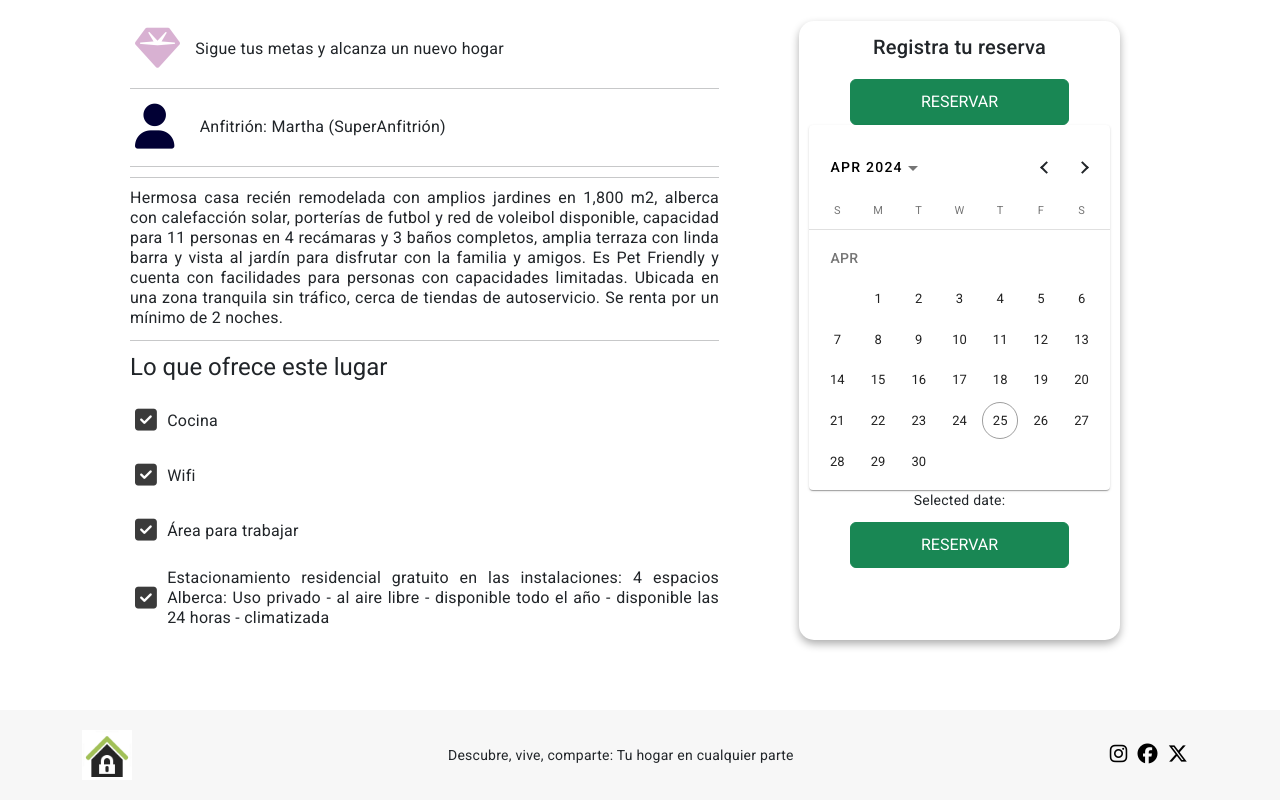
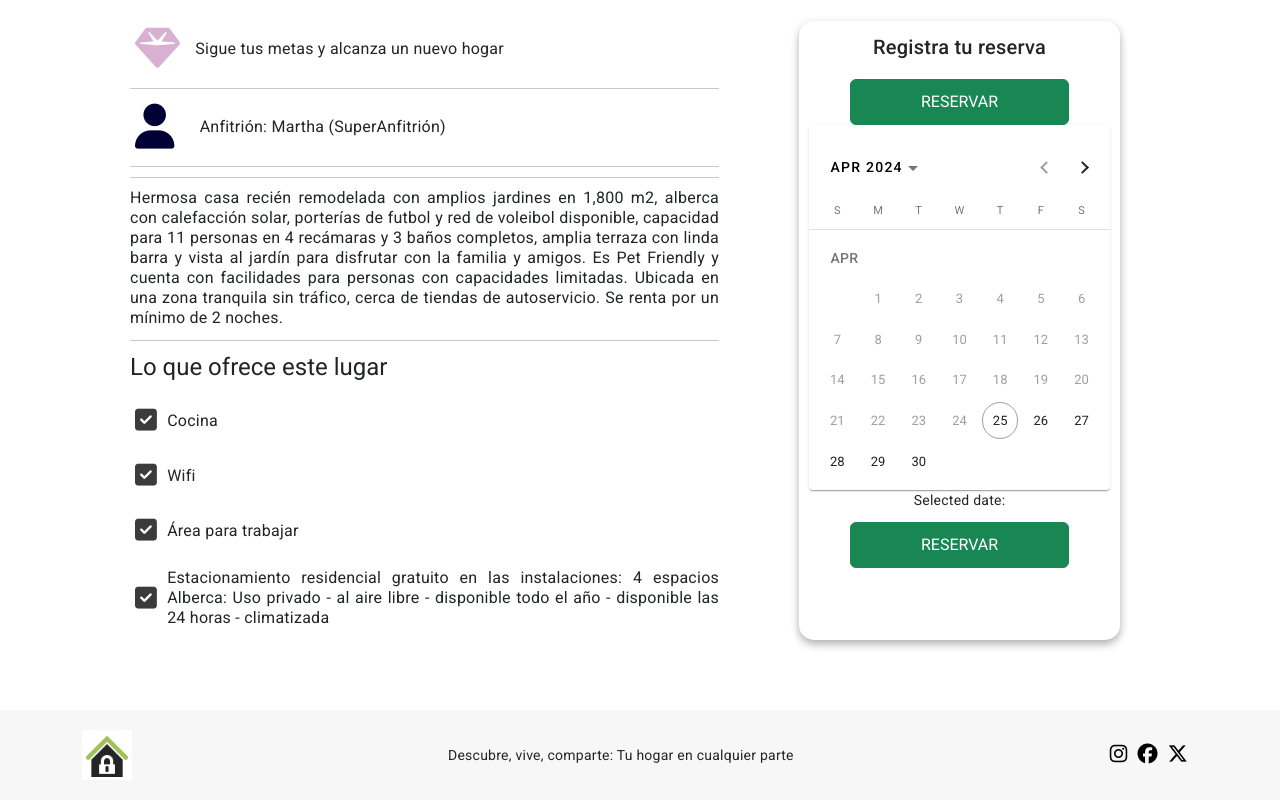
Before and after one commit to regaaron/Home-Lock, an Angular app: page /casaunica/0 in a window 1280 px wide. Shown: the part 800-1600 px from the top of the page. Built offline with nearby package versions, Linux system fonts and the light colour scheme.

Commit message:
Calendario inavilitado

```diff
--- a/src/app/componentes/calendario-basico/calendario-basico.component.html
+++ b/src/app/componentes/calendario-basico/calendario-basico.component.html
@@ -1,4 +1,4 @@
-<mat-card class="demo-inline-calendar-card">
-    <mat-calendar [(selected)]="selected"></mat-calendar>
+<mat-card class="demo-inline-calendar-card" >
+    <mat-calendar  [(selected)]="selected" [minDate]="minDate"></mat-calendar>
   </mat-card>
   <p>Selected date: {{selected}}</p>
--- a/src/app/componentes/calendario-basico/calendario-basico.component.ts
+++ b/src/app/componentes/calendario-basico/calendario-basico.component.ts
@@ -13,4 +13,9 @@ import {provideNativeDateAdapter} from '@angular/material/core';
 })
 export class CalendarioBasicoComponent {
     selected: Date | null = null;
+    minDate: Date;
+
+    constructor() {
+      this.minDate = new Date(); // Establece la fecha mínima como la fecha actual
+    }
 }
--- a/src/app/componentes/calendario/calendario.component.html
+++ b/src/app/componentes/calendario/calendario.component.html
@@ -1,12 +1,12 @@
-<mat-form-field>
+<mat-form-field >
     <mat-label>Enter a date range</mat-label>
-    <mat-date-range-input [formGroup]="range" [rangePicker]="picker">
-      <input matStartDate formControlName="start" placeholder="Start date">
-      <input matEndDate formControlName="end" placeholder="End date">
+    <mat-date-range-input [formGroup]="range" [rangePicker]="picker" >
+      <input matStartDate   formControlName="start"  placeholder="Start date">
+      <input matEndDate  formControlName="end" placeholder="End date">
     </mat-date-range-input>
     <mat-hint>MM/DD/YYYY – MM/DD/YYYY</mat-hint>
     <mat-datepicker-toggle matIconSuffix [for]="picker"></mat-datepicker-toggle>
-    <mat-date-range-picker #picker></mat-date-range-picker>
+    <mat-date-range-picker #picker ></mat-date-range-picker>
 
     @if (range.controls.start.hasError('matStartDateInvalid')) {
       <mat-error>Invalid start date</mat-error>
@@ -17,3 +17,4 @@
   </mat-form-field>
 
   <p>Selected range: {{range.value | json}}</p>
+  <p>Number of days: {{ getNumberOfDays() }}</p>
--- a/src/app/componentes/calendario/calendario.component.ts
+++ b/src/app/componentes/calendario/calendario.component.ts
@@ -14,8 +14,38 @@ import {provideNativeDateAdapter} from '@angular/material/core';
   styleUrl: './calendario.component.css'
 })
 export class CalendarioComponent {
+  minDate: Date;
+
+
+  constructor() {
+    // Set the minimum to January 1st 20 years in the past and December 31st a year in the future.
+    const today = new Date(); // Obtiene la fecha actual
+ this.minDate = new Date(today.getFullYear(), today.getMonth(), today.getDate() - 1);
+
+
+  }
   range = new FormGroup({
     start: new FormControl<Date | null>(null),
     end: new FormControl<Date | null>(null),
   });
+
+
+
+
+  getNumberOfDays(): number | null {
+    const startDate = this.range.controls.start.value;
+    const endDate = this.range.controls.end.value;
+
+    // Verificar si se han seleccionado ambas fechas
+    if (startDate && endDate) {
+      // Calcular la diferencia entre las fechas en milisegundos
+      const differenceMs = endDate.getTime() - startDate.getTime();
+      // Convertir la diferencia en días
+      return Math.round(differenceMs / (1000 * 60 * 60 * 24));
+    } else {
+      return null; // Devolver null si no se han seleccionado ambas fechas
+    }
+  }
+
+
 }
--- a/src/app/componentes/reservas/reservas.component.html
+++ b/src/app/componentes/reservas/reservas.component.html
@@ -5,7 +5,8 @@
         <hr>
         <div class="datos">
             <h3>-Tu viaje-</h3>
-            <p>Fechas</p>
+            <app-calendario></app-calendario>
+            <!-- <p>Fechas</p> -->
         </div>
         <hr>
         <div class="datos">
--- a/src/app/componentes/reservas/reservas.component.ts
+++ b/src/app/componentes/reservas/reservas.component.ts
@@ -2,11 +2,12 @@ import { Component, Input } from '@angular/core';
 import { Casas } from '../../casas';
 import { CasasService } from '../../servicios/casas.service';
 import { ActivatedRoute } from '@angular/router';
+import { CalendarioComponent } from '../calendario/calendario.component';
 
 @Component({
   selector: 'app-reservas',
   standalone: true,
-  imports: [],
+  imports: [CalendarioComponent],
   templateUrl: './reservas.component.html',
   styleUrl: './reservas.component.css'
 })
```
